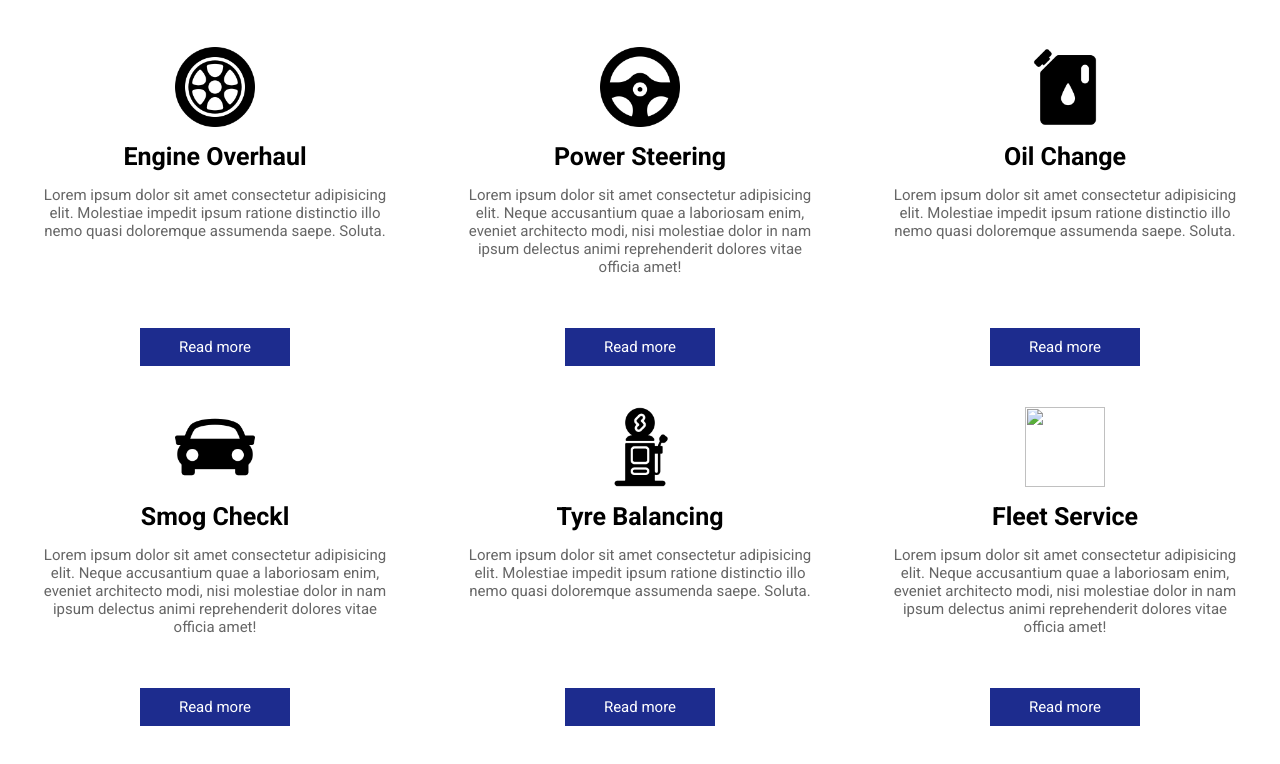
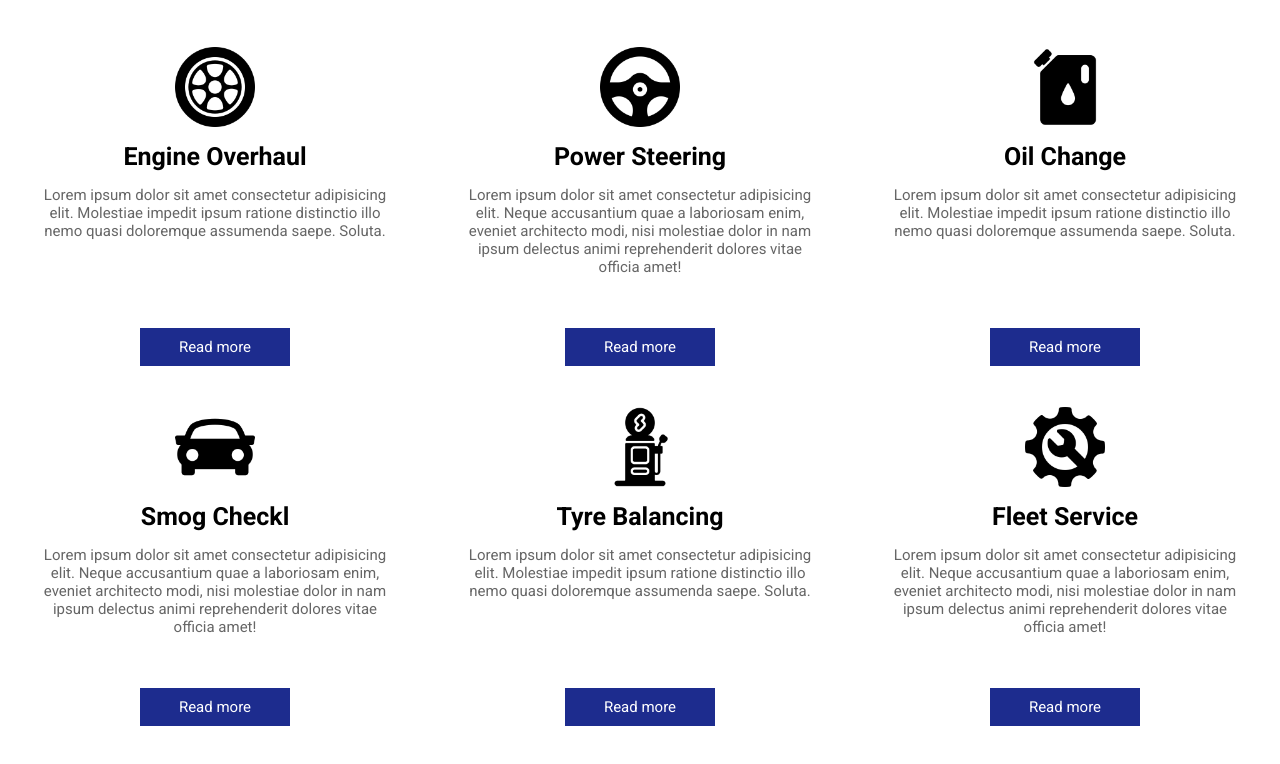
Before and after one commit to nguyenminhviettt/F8_Fullstack_K2, a plain HTML site: page day_08/bai_03.html in a window 1280 px wide. Shown: the part 92-856 px from the top of the page. Drawn offline with Linux system fonts and the light colour scheme.

Commit message:
bai tap buoi 8

```diff
--- a/day_08/bai_03.html
+++ b/day_08/bai_03.html
@@ -73,7 +73,7 @@
 
             <div class="item">
                 <div class="item_img">
-                    <img src="./assets/img/img-06.png" alt="">
+                    <img src="./assets/img/repairing-service.png" alt="">
                 </div>
                 <h2>Fleet Service</h2>
                 <p class="item_sub">
```
